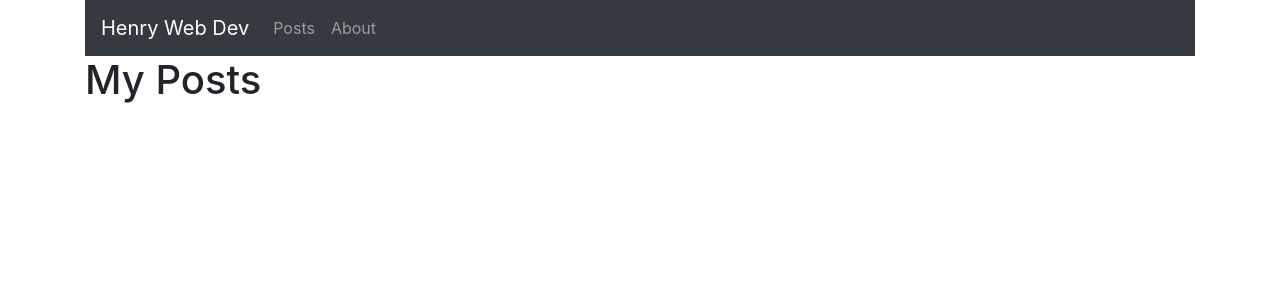
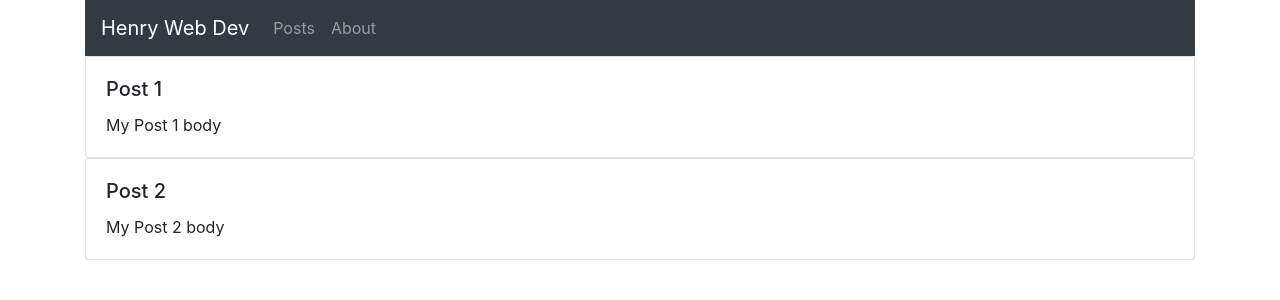
Before and after one commit to lpredrum136/next-crash, a Next.js app: page /posts in a window 1280 px wide. Shown: the top 300 px of the page. Built offline with nearby package versions, Linux system fonts and the light colour scheme.

Commit message:
Static generation with data

```diff
--- a/pages/posts/index.js
+++ b/pages/posts/index.js
@@ -1,9 +1,29 @@
 import Layout from '../../components/layouts/Layout'
+import Card from 'react-bootstrap/Card'
 
-const Post = () => (
+const posts = [
+  {
+    id: 1,
+    title: 'Post 1',
+    body: 'My Post 1 body'
+  },
+  {
+    id: 2,
+    title: 'Post 2',
+    body: 'My Post 2 body'
+  }
+]
+const Posts = () => (
   <Layout>
-    <h1>My Posts</h1>
+    {posts.map(post => (
+      <Card key={post.id}>
+        <Card.Body>
+          <Card.Title>{post.title}</Card.Title>
+          <Card.Text>{post.body}</Card.Text>
+        </Card.Body>
+      </Card>
+    ))}
   </Layout>
 )
 
-export default Post
+export default Posts
```
